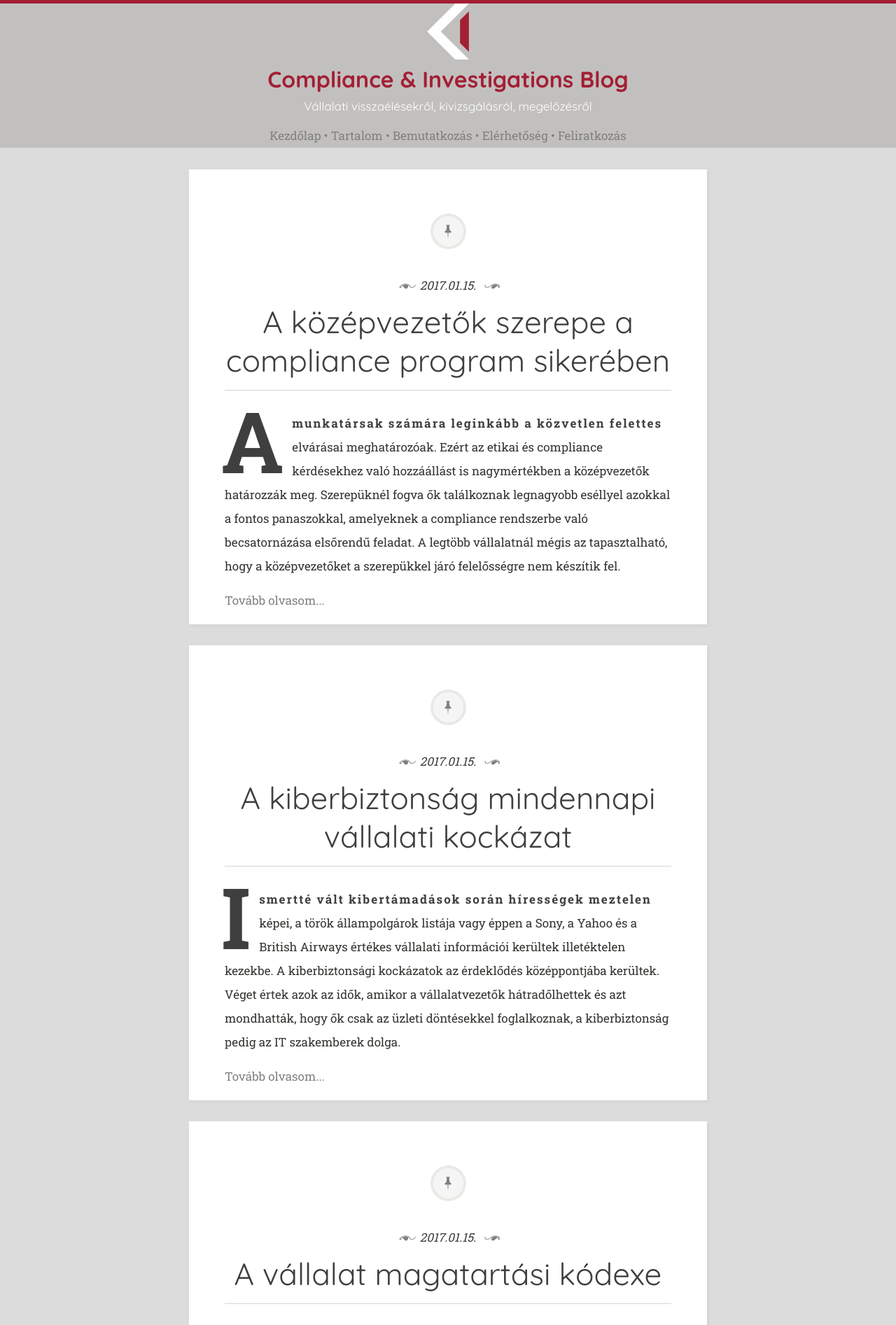
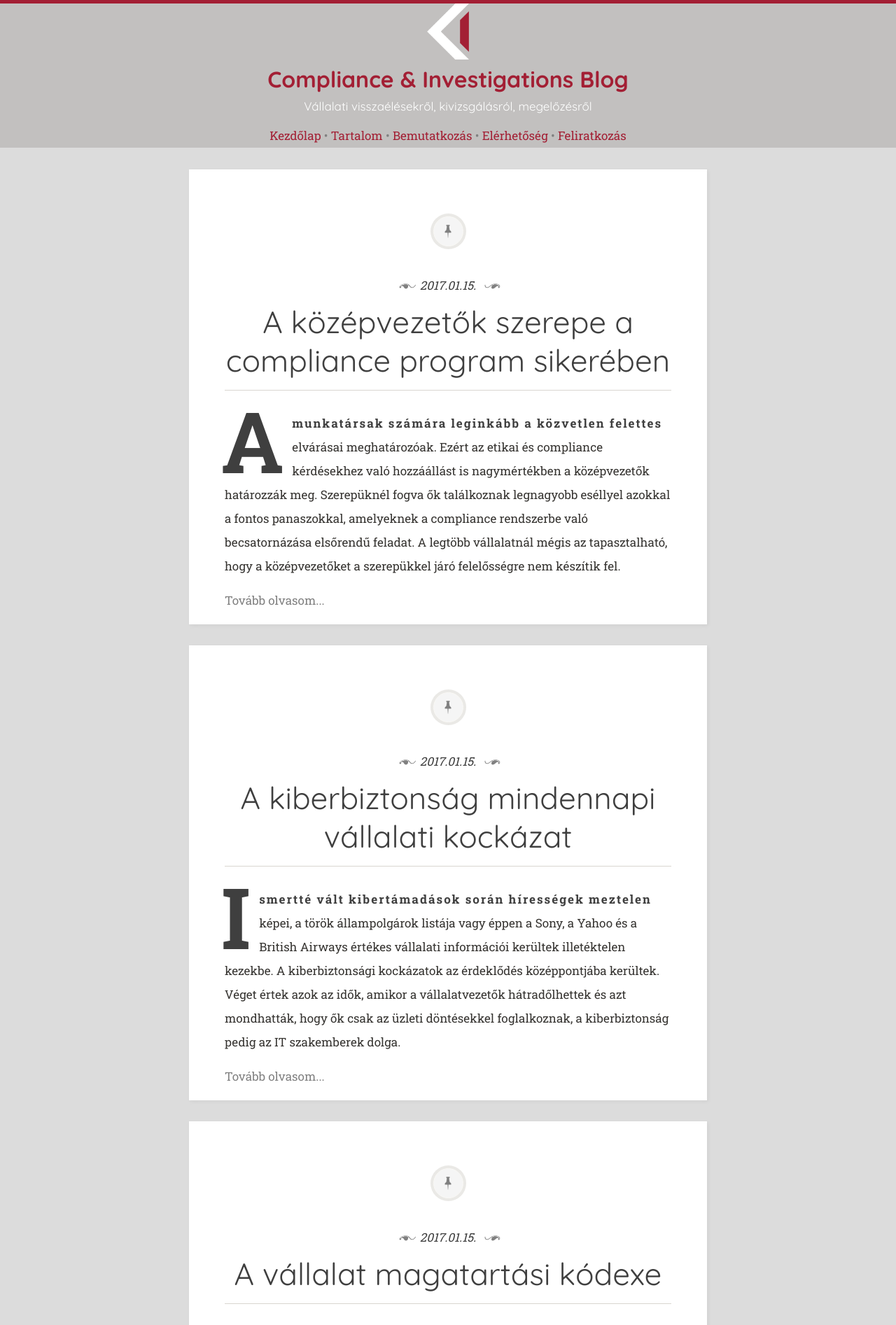
Before and after one commit to complianceblog/complianceblog.github.io, a Jekyll site: the page built from index.html, in a window 1280 px wide. Shown: the top 1893 px of the page at 70% size. Built offline with Jekyll 4.4.1, drawn with Linux system fonts in a browser that asks for light colours; the list of posts is cut into pages by our own code.

```diff
--- a/css/main.scss
+++ b/css/main.scss
@@ -129,7 +129,7 @@
     }
 
     a {
-        color: grey;
+        color: #A31F34;
     }
 
     img {
@@ -151,7 +151,7 @@
         color: #A31F34;
     }
     p, a,li {
-        color: grey;
+        color: #363431;
     }
 }
 
```
